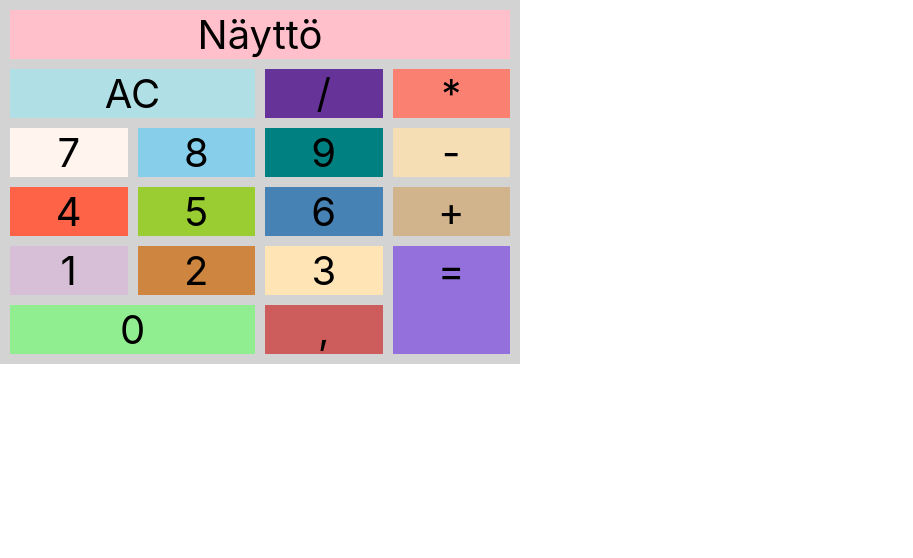
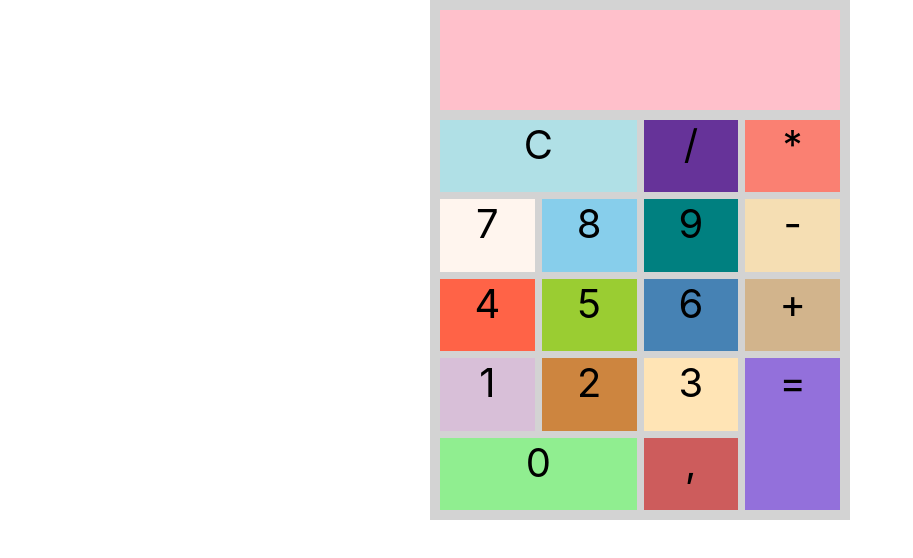
Before and after one commit to mikmaj/fcc-react-calculator, a React (Create React App) app: page / in a window 1280 px wide. Shown: the top 558 px of the page, without its empty margins (0-913 px from the left). Built offline with nearby package versions, Linux system fonts and the light colour scheme.

Commit message:
Turn all elements into components

```diff
--- /dev/null
+++ b/src/components/Button/Button.js
@@ -0,0 +1,19 @@
+import React, { Component } from 'react';
+
+class Button extends Component {
+    render() {
+        return (
+            <div
+                id={this.props.id}
+                onClick={this.props.onClick}
+                className="Button"
+                data-size={this.props.size}
+                data-value={this.props.value}
+            >
+                {this.props.label}
+            </div>
+        );
+    }
+}
+
+export default Button;
--- /dev/null
+++ b/src/components/Buttons/Buttons.js
@@ -0,0 +1,13 @@
+import React, { Component } from 'react';
+
+class Buttons extends Component {
+    render() {
+        return (
+            <div id={this.props.id} className="Buttons">
+                {this.props.children}
+            </div>
+        );
+    }
+}
+
+export default Buttons;
--- a/src/components/CalculatorContainer/CalculatorContainer.css
+++ b/src/components/CalculatorContainer/CalculatorContainer.css
@@ -1,7 +1,31 @@
+.container {
+    font-size: 40px;
+    min-height: 500px;
+    width: 400px;
+    margin: auto;
+    background: LightGray;
+    display: grid;
+    grid-template-columns: 1fr;
+    grid-template-rows: 20% 1fr;
+    grid-gap: 10px;
+    padding: 10px;
+    grid-template-areas:
+        "display"
+        "buttons";
+}
+
 #display {
     background: pink;
-    grid-column: 1 / 5;
+    grid-area: display;
 }
+
+#buttons {
+    display: grid;
+    grid-template-columns: 1fr 1fr 1fr 1fr;
+    grid-template-rows: 1fr 1fr 1fr 1fr 1fr;
+    grid-gap: 7px;
+}
+
 #clear {
     background: powderblue;
     grid-column: 1 / 3;
@@ -22,29 +46,10 @@
 #equals {
     background: mediumpurple;
     grid-column: 4 / 5;
-    grid-row: 5 / 7;
+    grid-row: 4 / 6;
 }
 #zero {
     background: lightgreen;
     grid-column: 1 / 3;
 }
 #decimal { background: indianred }
-
-.container {
-    font-size: 40px;
-    min-height: 300px;
-    width: 500px;
-    background: LightGray;
-    display: grid;
-    grid-template-columns: 1fr 1fr 1fr 1fr;
-    grid-template-rows: 1fr 1fr 1fr 1fr 1fr 1fr;
-    grid-gap: 10px;
-    padding: 10px;
-    grid-template-areas:
-        "display"
-        "clear operations"
-        "numbers operations"
-        "numbers operations"
-        "numbers equals"
-        "numbers decimal equals";
-}
--- a/src/components/CalculatorContainer/CalculatorContainer.js
+++ b/src/components/CalculatorContainer/CalculatorContainer.js
@@ -1,29 +1,34 @@
 import React, { Component } from 'react';
 
 import './CalculatorContainer.css'
+import Button from '../Button/Button'
+import Buttons from '../Buttons/Buttons'
+import Screen from '../Screen/Screen'
 
 class CalculatorContainer extends Component {
     render() {
         return (
             <div className="container">
-                <div id="display"> Näyttö </div>
-                <div id="clear"> AC </div>
-                <div id="divide"> / </div>
-                <div id="multiply"> * </div>
-                <div id="seven"> 7 </div>
-                <div id="eight"> 8 </div>
-                <div id="nine"> 9 </div>
-                <div id="subtract"> - </div>
-                <div id="four"> 4 </div>
-                <div id="five"> 5 </div>
-                <div id="six"> 6 </div>
-                <div id="add"> + </div>
-                <div id="one"> 1 </div>
-                <div id="two"> 2 </div>
-                <div id="three"> 3 </div>
-                <div id="equals"> = </div>
-                <div id="zero"> 0 </div>
-                <div id="decimal"> , </div>
+                <Screen id="display"/>
+                <Buttons id="buttons">
+                    <Button id="clear" onClick={this.handleClick} label="C" value="clear" />
+                    <Button id="divide" onClick={this.handleClick} label="/" value="/" />
+                    <Button id="multiply" onClick={this.handleClick} label="*" value="*" />
+                    <Button id="seven" onClick={this.handleClick} label="7" value="7" />
+                    <Button id="eight" onClick={this.handleClick} label="8" value="8" />
+                    <Button id="nine" onClick={this.handleClick} label="9" value="9" />
+                    <Button id="subtract" onClick={this.handleClick} label="-" value="-" />
+                    <Button id="four" onClick={this.handleClick} label="4" value="4" />
+                    <Button id="five" onClick={this.handleClick} label="5" value="5" />
+                    <Button id="six" onClick={this.handleClick} label="6" value="6" />
+                    <Button id="add" onClick={this.handleClick} label="+" value="+" />
+                    <Button id="one" onClick={this.handleClick} label="1" value="1" />
+                    <Button id="two" onClick={this.handleClick} label="2" value="2" />
+                    <Button id="three" onClick={this.handleClick} label="3" value="3" />
+                    <Button id="equals" onClick={this.handleClick} label="=" value="=" />
+                    <Button id="zero" onClick={this.handleClick} label="0" value="0" />
+                    <Button id="decimal" onClick={this.handleClick} label="," value="," />
+                </Buttons>
             </div>
         );
     }
--- /dev/null
+++ b/src/components/Screen/Screen.js
@@ -0,0 +1,14 @@
+import React, { Component } from 'react';
+
+class Screen extends Component {
+    render() {
+
+        return (
+            <div id={this.props.id} className="Display">
+
+            </div>
+        );
+    }
+}
+
+export default Screen;
```
